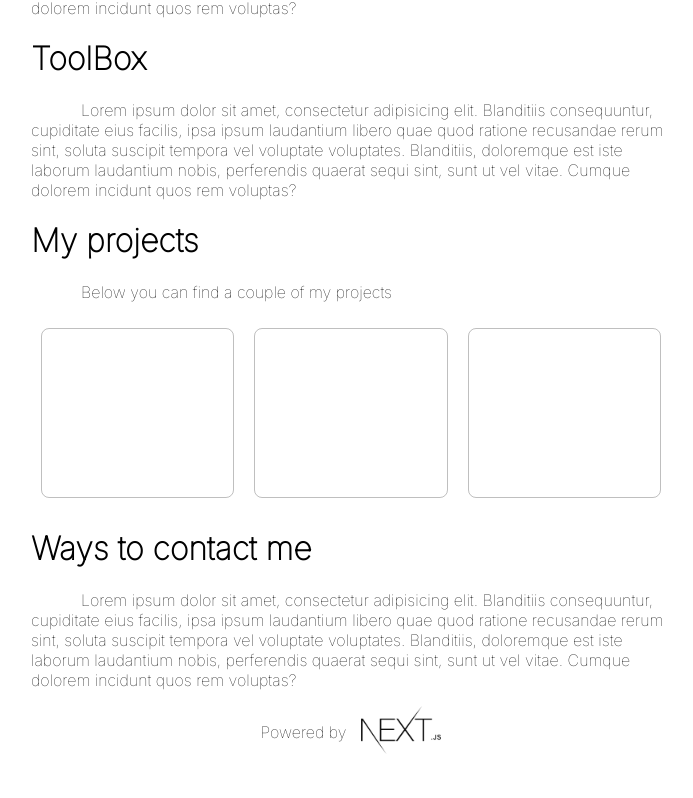
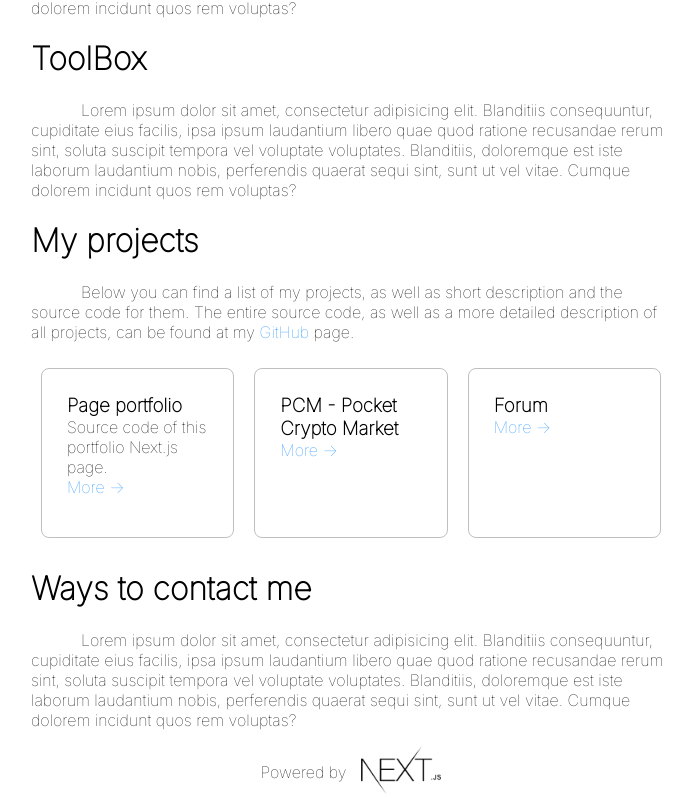
Before and after one commit to bl4drnnr/portfolio-page, a Next.js app in the folder portfolio-page/: page / in a window 1280 px wide. Shown: the part 964-1762 px from the top of the page, without its empty margins (289-982 px from the left). Before the commit the page ends 1722 px from the top, so only its background shows below. Built offline with nearby package versions, Linux system fonts and the light colour scheme.

Commit message:
more styles

```diff
--- a/portfolio-page/components/Project.js
+++ b/portfolio-page/components/Project.js
@@ -1,12 +1,12 @@
-import Head from "next/head"
 import Link from "next/link"
-import Image from "next/image"
 import styles from "../styles/project.module.scss"
 
-export default function Home() {
+export default function Home({ name, description }) {
   return (
     <div className={styles.container}>
-
+      <h3>{name}</h3>
+      <p>{description}</p>
+      <a className={"link blue"}>More -></a>
     </div>
   )
 }
--- a/portfolio-page/pages/404.js
+++ b/portfolio-page/pages/404.js
@@ -13,7 +13,7 @@ export default function ErrorPage() {
       <main className={styles.main}>
         <div className={styles.errors}>
           <h1>Nah... C'mon, this is portfolio, there are no routers here :(</h1>
-          <h2><Link href={'/'}><a>Go back home</a></Link></h2>
+          <h2><Link href={"/"}><a>Go back home</a></Link></h2>
         </div>
       </main>
     </div>
--- a/portfolio-page/pages/index.js
+++ b/portfolio-page/pages/index.js
@@ -29,7 +29,7 @@ export default function Home() {
           <h1>Mikhail Bahdashych</h1>
           <h3>Full Stack Web Developer / Cybersecurity engineer</h3>
           <p>
-            <Link href={'https://github.com/bl4drnnr'}><a>GitHub</a></Link> / <Link href={'https://www.linkedin.com/in/mikhail-bahdashych-a8561a209/'}><a>LinkedIn</a></Link> / <Link href={'https://twitter.com/bl4drnnr'}><a>Twitter</a></Link> / <span className={'link'}>Discord</span>
+            <Link href={"https://github.com/bl4drnnr"}><a>GitHub</a></Link> / <Link href={"https://www.linkedin.com/in/mikhail-bahdashych-a8561a209/"}><a>LinkedIn</a></Link> / <Link href={"https://twitter.com/bl4drnnr"}><a>Twitter</a></Link> / <span className={"link"}>Discord</span>
           </p>
         </div>
 
@@ -38,18 +38,18 @@ export default function Home() {
       <div className={styles.contentContainer}>
         <div className={styles.contentBox}>
           <h1>About me</h1>
-          <p>Lorem ipsum dolor sit amet, consectetur adipisicing elit. Blanditiis consequuntur, cupiditate eius facilis, ipsa ipsum laudantium libero quae quod ratione recusandae rerum sint, soluta suscipit tempora vel voluptate voluptates. Blanditiis, doloremque est iste laborum laudantium nobis, perferendis quaerat sequi sint, sunt ut vel vitae. Cumque dolorem incidunt quos rem voluptas?</p>
+          <p className={styles.post}>Lorem ipsum dolor sit amet, consectetur adipisicing elit. Blanditiis consequuntur, cupiditate eius facilis, ipsa ipsum laudantium libero quae quod ratione recusandae rerum sint, soluta suscipit tempora vel voluptate voluptates. Blanditiis, doloremque est iste laborum laudantium nobis, perferendis quaerat sequi sint, sunt ut vel vitae. Cumque dolorem incidunt quos rem voluptas?</p>
           <h1>ToolBox</h1>
-          <p>Lorem ipsum dolor sit amet, consectetur adipisicing elit. Blanditiis consequuntur, cupiditate eius facilis, ipsa ipsum laudantium libero quae quod ratione recusandae rerum sint, soluta suscipit tempora vel voluptate voluptates. Blanditiis, doloremque est iste laborum laudantium nobis, perferendis quaerat sequi sint, sunt ut vel vitae. Cumque dolorem incidunt quos rem voluptas?</p>
+          <p className={styles.post}>Lorem ipsum dolor sit amet, consectetur adipisicing elit. Blanditiis consequuntur, cupiditate eius facilis, ipsa ipsum laudantium libero quae quod ratione recusandae rerum sint, soluta suscipit tempora vel voluptate voluptates. Blanditiis, doloremque est iste laborum laudantium nobis, perferendis quaerat sequi sint, sunt ut vel vitae. Cumque dolorem incidunt quos rem voluptas?</p>
           <h1>My projects</h1>
-          <p>Below you can find a couple of my projects</p>
+          <p className={styles.post}>Below you can find a list of my projects, as well as short description and the source code for them. The entire source code, as well as a more detailed description of all projects, can be found at my <Link href={"https://github.com/bl4drnnr"}><a className={"link blue"}>GitHub</a></Link> page.</p>
           <div className={styles.projectBox}>
-            <Project />
-            <Project />
-            <Project />
+            <Project name={"Page portfolio"} description={"Source code of this portfolio Next.js page."} />
+            <Project name={"PCM - Pocket Crypto Market"} />
+            <Project name={"Forum"} />
           </div>
           <h1>Ways to contact me</h1>
-          <p>Lorem ipsum dolor sit amet, consectetur adipisicing elit. Blanditiis consequuntur, cupiditate eius facilis, ipsa ipsum laudantium libero quae quod ratione recusandae rerum sint, soluta suscipit tempora vel voluptate voluptates. Blanditiis, doloremque est iste laborum laudantium nobis, perferendis quaerat sequi sint, sunt ut vel vitae. Cumque dolorem incidunt quos rem voluptas?</p>
+          <p className={styles.post}>Lorem ipsum dolor sit amet, consectetur adipisicing elit. Blanditiis consequuntur, cupiditate eius facilis, ipsa ipsum laudantium libero quae quod ratione recusandae rerum sint, soluta suscipit tempora vel voluptate voluptates. Blanditiis, doloremque est iste laborum laudantium nobis, perferendis quaerat sequi sint, sunt ut vel vitae. Cumque dolorem incidunt quos rem voluptas?</p>
         </div>
       </div>
 
--- a/portfolio-page/styles/Home.module.scss
+++ b/portfolio-page/styles/Home.module.scss
@@ -53,10 +53,10 @@
   background: #fff;
   width: 100%;
 
-  p, h1 {
+  .post, h1 {
     color: black;
   }
-  p {
+  .post {
     text-indent: 50px;
   }
 
--- a/portfolio-page/styles/globals.scss
+++ b/portfolio-page/styles/globals.scss
@@ -19,6 +19,9 @@ p, h1, h2, h3, h4, h5, h6 {
   text-decoration: none;
   color: greenyellow;
   cursor: pointer;
+  &.blue {
+    color: dodgerblue;
+  }
 }
 .link:hover, a:hover {
   text-decoration-line: underline;
@@ -26,4 +29,7 @@ p, h1, h2, h3, h4, h5, h6 {
   text-decoration-color: greenyellow;
   text-decoration-thickness: 1px;
   text-underline-offset: 3px;
+  &.blue {
+    text-decoration-color: dodgerblue;
+  }
 }
--- a/portfolio-page/styles/project.module.scss
+++ b/portfolio-page/styles/project.module.scss
@@ -4,4 +4,10 @@
   border: 1px solid rgba(0, 0, 0, 0.25);
   border-radius: 8px;
   margin: 10px;
+  padding: 25px;
+
+  p, h3 {
+    color: black;
+    margin: 0;
+  }
 }
```
